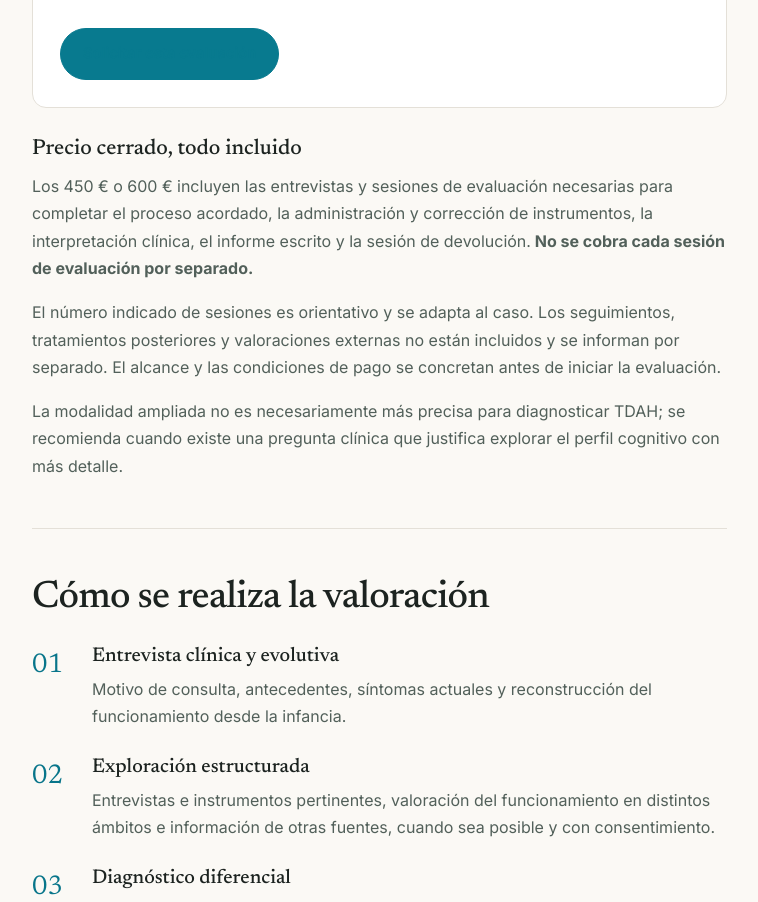
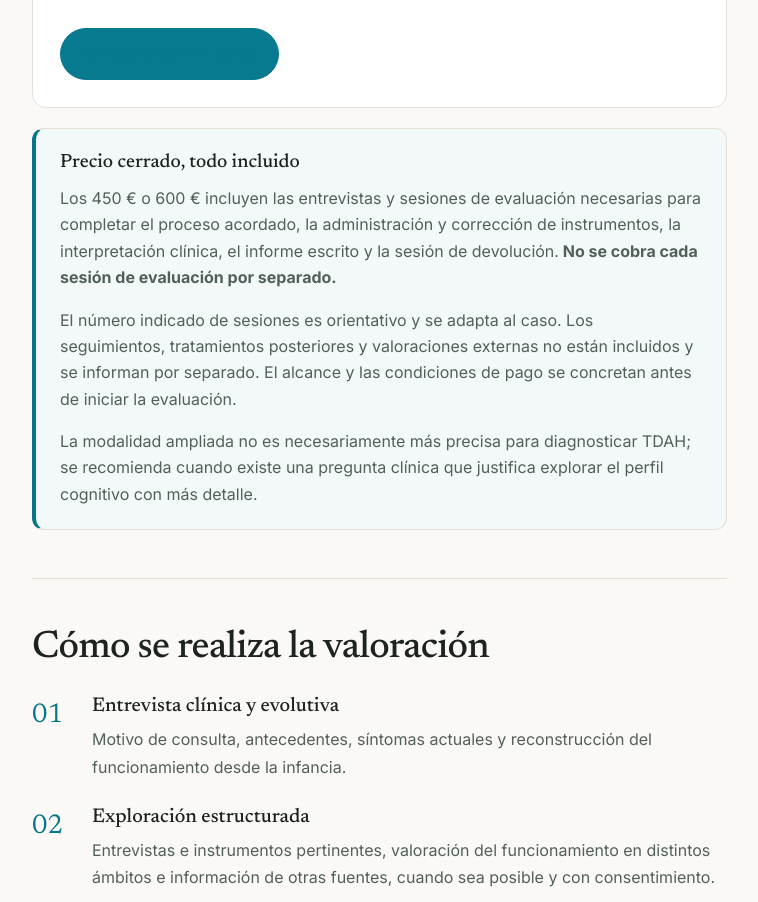
Before and after one commit to carolinasanchezgirona/Portfolio-Carolina, a Next.js app: page /evaluacion-tdah-adultos in a window 1280 px wide. Shown: the part 2640-3542 px from the top of the page, without its empty margins (88-846 px from the left). Built offline with nearby package versions, Linux system fonts and the light colour scheme.

Commit message:
Style all-inclusive ADHD assessment pricing notice

```diff
--- a/app/evaluacion-tdah-adultos/tdah.css
+++ b/app/evaluacion-tdah-adultos/tdah.css
@@ -18,3 +18,9 @@
 .tdah-faq h3{margin:0 0 8px;font-size:1.16rem}
 .tdah-page .seo-card a:not(.editorial-btn){overflow-wrap:anywhere}
 @media(max-width:680px){.tdah-modality{padding:21px}.tdah-modality-top{align-items:flex-start}.tdah-price{font-size:1.85rem}.tdah-modality .tdah-modality-top h3{font-size:1.35rem}}
+
+.tdah-included{margin:20px 0 0;padding:22px 24px;background:#f3f9f8;border:1px solid var(--e-line);border-left:4px solid var(--e-teal);border-radius:12px}
+.tdah-included h3{margin:0 0 10px;font-size:1.2rem}
+.tdah-included p{margin:0 0 12px;line-height:1.65}
+.tdah-included p:last-child{margin-bottom:0}
+@media(max-width:680px){.tdah-included{padding:19px}}
```
